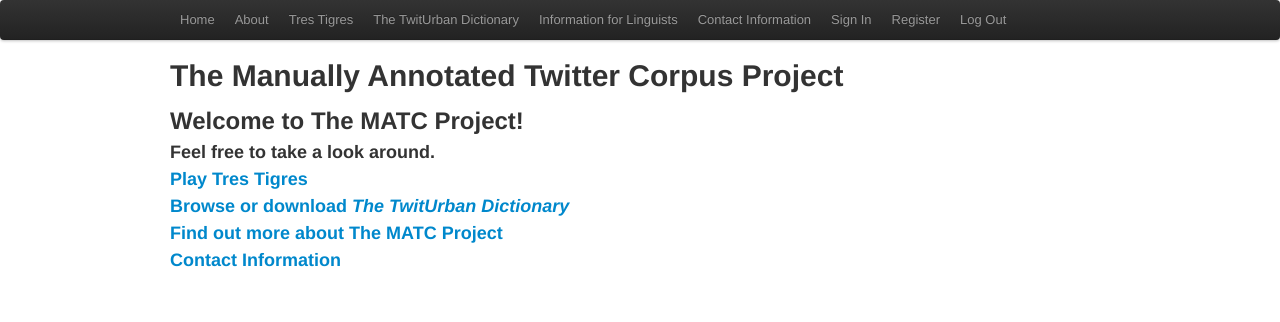
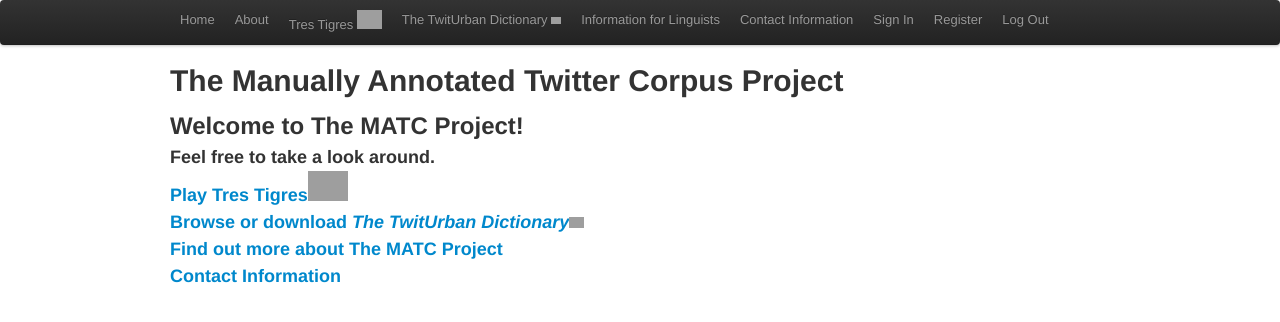
Before and after one commit to rebeccastandig/TheMATCProject, a Flask app: page / in a window 1280 px wide. Shown: the top 322 px of the page. Run offline with Flask 2, Linux system fonts and the light colour scheme; grey boxes are pictures that could not be loaded.

Commit message:
Added in icons for Tres Tigres and The Twiturban Dictionary

```diff
--- a/templates/about.html
+++ b/templates/about.html
@@ -9,10 +9,10 @@
 	<h2><a href="{{url_for('abt_matc')}}">About The Manually Annotated Twitter Corpus Project</a></h2>
 </p>
 <p>
-	<h2><a href="{{url_for('abt_tt')}}">About Tres Tigres</a></h2>
+	<h2><a href="{{url_for('abt_tt')}}">About Tres Tigres <image src="/static/img/3tigers.png" width='50' height='100'></a></h2>
 </p>
 <p>
-	<h2><a href="{{url_for('abt_ttud')}}">About <i>The TwitUrban Dictionary</i></a></h2>
+	<h2><a href="{{url_for('abt_ttud')}}">About <i>The TwitUrban Dictionary</i><image src="/static/img/dictionary.png" width='25' height='20'></a></h2>
 </p>
 <p>
 	<h2><a href="{{url_for('abt_faqs')}}">Frequently Asked Questions</a></h2>
--- a/templates/about_matc.html
+++ b/templates/about_matc.html
@@ -9,7 +9,7 @@
 	<h3>What is The Manually Annotated Twitter Corpus Project?</h3>
 			<p>The Manually Annotated Twitter Corpus Project (a.k.a. The MATC Project) is a crowdsourced part of speech tagging game that results in a corpus of words sourced from Twitter.</p>
 			<h4>But what does that even <i>mean</i>?</h4>
-				<p>Basically, there's two parts to The MATC Project: <a href="{{url_for('abt_tt')}}">Tres Tigres</a>, and <a href="{{url_for('abt_ttud')}}"><i>The TwitUrban Dictionary</i></a>.</p>
+				<p>Basically, there's two parts to The MATC Project: <a href="{{url_for('abt_tt')}}">Tres Tigres <image src="/static/img/3tigers.png" width='50' height='100'></a>, and <a href="{{url_for('abt_ttud')}}"><i>The TwitUrban Dictionary</i><image src="/static/img/dictionary.png" width='20' height='20'></a>.</p>
 	<h3><a href="https://github.com/rebeccastandig/TheMATCProject">Technical Information</a></h3>
 </p>
 {% endblock %}
--- a/templates/about_tt.html
+++ b/templates/about_tt.html
@@ -5,8 +5,8 @@
 {% endblock %}
 {% block body %}
 <p>
-	<h2>About Tres Tigres</h2>
-		<h3>What is Tres Tigres?</h3>
+	<h2>About Tres Tigres <image src="/static/img/3tigers.png" width='100' height='100'></h2>
+		<h3>What is Tres Tigres<image src="/static/img/3tigers.png" width='50' height='100'>?</h3>
 			<p>Tres Tigres is a crowdsourced part of speech tagging game.</p>
 			<!-- talk about madlibs etc -->
 		<h3>How do I play?</h3>
--- a/templates/about_ttud.html
+++ b/templates/about_ttud.html
@@ -5,8 +5,8 @@
 {% endblock %}
 {% block body %}
 <p>
-	<h2>About <i>The TwitUrban Dictionary</i></h2>
-	<h3>What is <i>The TwitUrban Dictionary</i>?</h3>
+	<h2>About <i>The TwitUrban Dictionary</i><image src="/static/img/dictionary.png" width='20' height='20'></h2>
+	<h3>What is <i>The TwitUrban Dictionary</i><image src="/static/img/dictionary.png" width='15' height='20'>?</h3>
 			<p><i>The TwitUrban Dictionary</i> is a crowdsourced, manually annotated corpus of words pulled from Twitter. It is constantly updating.</p>
 			<p>You can <a href="{{url_for('corpus_browse')}}">browse</a> <i>The TwitUrban Dictionary</i> online, or you can <a href="{{url_for('corpus_download')}}">download</a> it onto your own computer.</p>
 		<h3>Do I need to sign up or pay to download it?</h3>
--- a/templates/base.html
+++ b/templates/base.html
@@ -13,8 +13,8 @@
                     <ul class="nav">
                         <li><a href="{{url_for("index")}}">Home</a></li>
                         <li><a href="{{url_for("about_tt")}}">About</a></li>
-                        <li><a href="{{url_for("game")}}">Tres Tigres</a></li>
-                        <li><a href="{{url_for("corpus")}}">The TwitUrban Dictionary</a></li>
+                        <li><a href="{{url_for("game")}}">Tres Tigres <image src="/static/img/3tigers.png" width='25' height='50'></a></li>
+                        <li><a href="{{url_for("corpus")}}">The TwitUrban Dictionary <image src="/static/img/dictionary.png" width='10' height='20'></a></li>
                         <li><a href="{{url_for('linguist_info')}}">Information for Linguists</a></li>
                         <li><a href="{{url_for('contact_me')}}">Contact Information</a></li>
                         <!-- want these three on the right-hand side -->
--- a/templates/contact_me.html
+++ b/templates/contact_me.html
@@ -9,9 +9,9 @@
 </p>
 <p>
 	<!-- some kind of short bio here -->
-	<h3>Tweet at me: <a href="http://www.twitter.com/understandig">@understandig</a></h3>
+	<h3>Tweet at me: <a href="http://www.twitter.com/understandig" target="_blank">@understandig</a></h3>
 	<h3>Email me: <a href="mailto:rebeccastandig@gmail.com?subject=The MATC Project" target="_blank">rebeccastandig@gmail.com</a></h3>
-	<h3>Check out my GitHub: <a href="https://www.github.com/rebeccastandig">rebeccastandig</a></h3>
+	<h3>Check out my GitHub: <a href="https://www.github.com/rebeccastandig" target="_blank">rebeccastandig</a></h3>
 	<h3>Or feel free to fill this out:</h3>
 	<!-- insert form here -->
 </p>
--- a/templates/corpus.html
+++ b/templates/corpus.html
@@ -5,7 +5,7 @@
 {% endblock %}
 {% block body %}
 <p>
-	<h2><i>The TwitUrban Dictionary</i></h2>
+	<h2><i>The TwitUrban Dictionary</i><image src="/static/img/dictionary.png" width='25' height='20'></h2>
 </p>
 <p>
 	<h3><a href="{{url_for('corpus_download')}}">If you want to download</a></h3>
--- a/templates/corpus_download_main.html
+++ b/templates/corpus_download_main.html
@@ -5,7 +5,7 @@
 {% endblock %}
 {% block body %}
 <p>
-	<h2> You can download <i>The TwitUrban Dictionary</i> in two formats:</h2>
+	<h2> You can download <i>The TwitUrban Dictionary</i><image src="/static/img/dictionary.png" width='25' height='20'> in two formats:</h2>
 </p>
 <p>
 	<h3>
@@ -21,6 +21,6 @@
 		<p><h3><a href="{{url_for('guide')}}">Guide to the part of speech tags</a></h3></p>
 </p>
 <p>
-	<h4>If you'd like to access <i>The TwitUrban Dictionary</i> in a different format, please <a href="{{url_for('contact_me')}}">contact me.</a>
+	<h4>If you'd like to access <i>The TwitUrban Dictionary</i><image src="/static/img/dictionary.png" width='15' height='20'> in a different format, please <a href="{{url_for('contact_me')}}">contact me.</a>
 </p>
 {% endblock %}
--- a/templates/game.html
+++ b/templates/game.html
@@ -9,7 +9,9 @@
 {% endblock %}
 {% block body %}
 <div class='tiger'>
-<h2>Tres Tigres</h2>
+<h2>Tres Tigres
+<image src="/static/img/3tigers.png" width='100' height='100'>
+</h2>
 
 <div class="gamebox">
 	<p>
@@ -28,7 +30,7 @@
 			</button>
 		</p>
 </div>
-<table border="0" cellpadding="20">
+<table class="tigertable" border="0" cellpadding="20">
 	<tr>
 		<td>
 		{% for tag_sent in first_half %}
--- a/templates/index.html
+++ b/templates/index.html
@@ -8,8 +8,8 @@
 <h2>Welcome to The MATC Project!</h2>
 <h3>
 	Feel free to take a look around.<br>
-	<a href="{{url_for('game')}}">Play Tres Tigres</a><br>
-	<a href="{{url_for('corpus')}}">Browse or download <i>The TwitUrban Dictionary</i></a><br>
+	<a href="{{url_for('game')}}">Play Tres Tigres<image src="/static/img/3tigers.png" width='40'></a><br>
+	<a href="{{url_for('corpus')}}">Browse or download <i>The TwitUrban Dictionary</i><image src="/static/img/dictionary.png" width='15'></a><br>
 	<a href="{{url_for('about_tt')}}">Find out more about The MATC Project</a><br>
 	<a href="{{url_for('contact_me')}}">Contact Information</a></br>
 </p>
--- a/templates/info_for_linguists.html
+++ b/templates/info_for_linguists.html
@@ -15,7 +15,7 @@
 		<!-- make link open in new window? -->
 		<h3>Can you explain what each tag means?</h3>
 			<p>Please see the <a href="{{url_for('guide')}}">guide to the part of speech tags.</a></p>
-		<h3>I want to access <i>The TwitUrban Dictionary</i> in a different format.</h3>
+		<h3>I want to access <i>The TwitUrban Dictionary</i><image src="/static/img/dictionary.png" width='15' height='20'> in a different format.</h3>
 			<p>Please <a href="{{url_for('contact_me')}}">contact me</a> with any specific needs.</p>
 		<h3>Do you have something like this for other languages?</h3>
 			<p>Not currently. If you have expertise (or are a native speaker) in another language and want to help design a project in that language with me, I'd love to <a href="{{url_for('contact_me')}}">hear from you!</a> I'd especially love to work on an endangered or underrepresented language project.</p>
```
